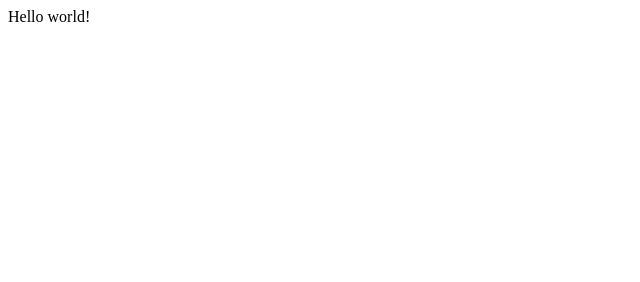
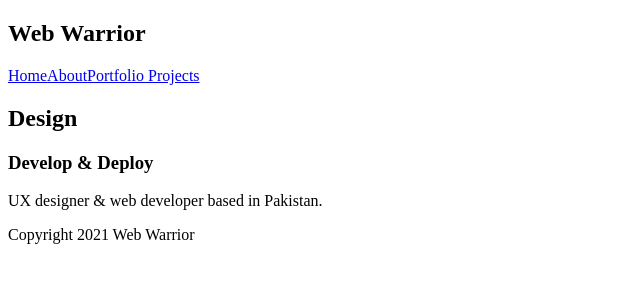
Before and after one commit to MuhammadTalha123/web-warrior, a Gatsby site: page / in a window 1280 px wide. Shown: the whole page, without its empty margins (0-640 px from the left). Built offline with nearby package versions, Linux system fonts and the light colour scheme; Gatsby itself is replaced by a stand-in of ours.

Commit message:
adding components and pages

```diff
--- /dev/null
+++ b/src/components/Layout.js
@@ -0,0 +1,16 @@
+import React from 'react'
+import Navbar from './Navbar'
+
+export default function Layout({ children }) {
+    return (
+        <div className="layout">
+            <Navbar />
+            <div className="content">
+                {children}
+            </div>
+            <footer>
+                <p>Copyright 2021 Web Warrior</p>
+            </footer>
+        </div>
+    )
+}
--- /dev/null
+++ b/src/components/Navbar.js
@@ -0,0 +1,15 @@
+import { Link } from 'gatsby'
+import React from 'react'
+
+export default function Navbar() {
+    return (
+        <nav>
+            <h1>Web Warrior</h1>
+            <div className="links">
+                <Link to="/">Home</Link>
+                <Link to="/about">About</Link>
+                <Link to="/projects">Portfolio Projects</Link>
+            </div>
+        </nav>
+    )
+}
--- a/src/pages/index.js
+++ b/src/pages/index.js
@@ -1,5 +1,16 @@
-import React from "react"
+import React from "react";
+import Layout from "../components/Layout";
 
 export default function Home() {
-  return <div>Hello world!</div>
+  return (
+    <Layout>
+      <section>
+        <div>
+          <h2>Design</h2>
+          <h3>Develop & Deploy</h3>
+          <p>UX designer & web developer based in Pakistan.</p>
+        </div>
+      </section>
+    </Layout>
+  );
 }
```
Also changed, not shown: src/pages/404.js (added, +13 -0 lines), src/pages/about.js (added, +15 -0 lines), src/pages/projects/index.js (added, +13 -0 lines).
